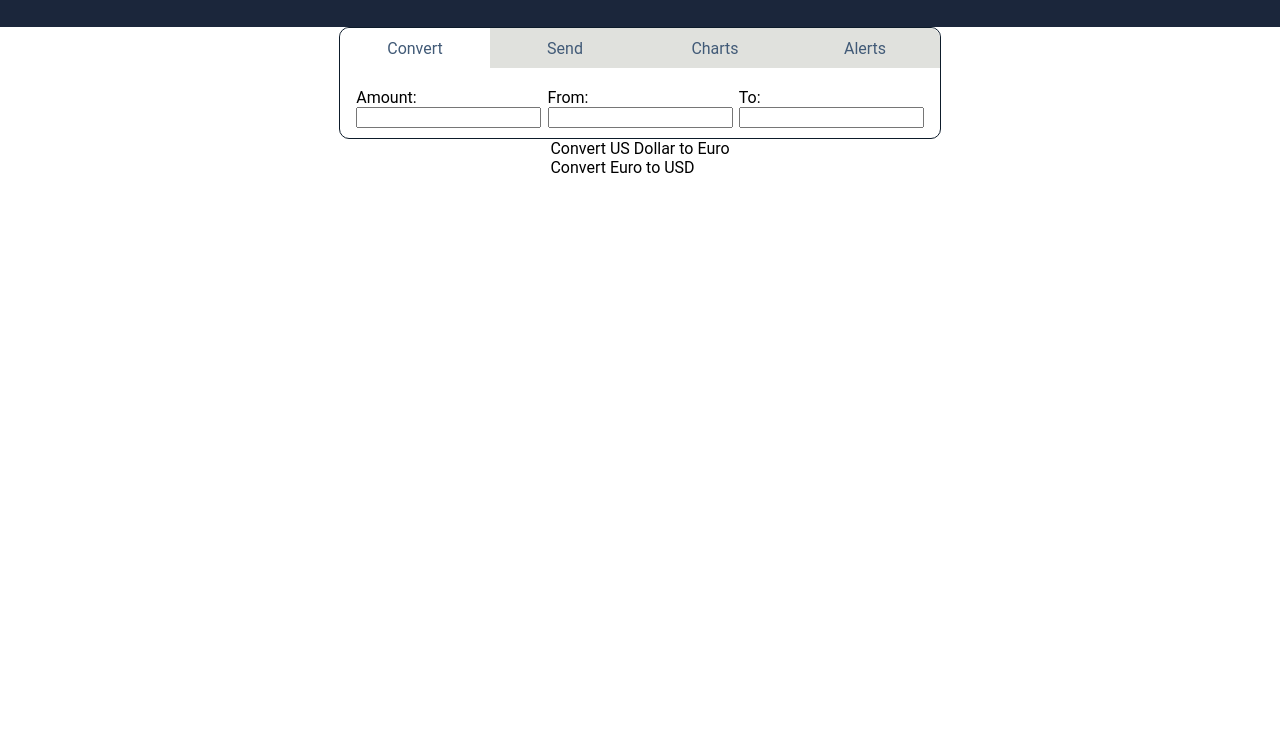
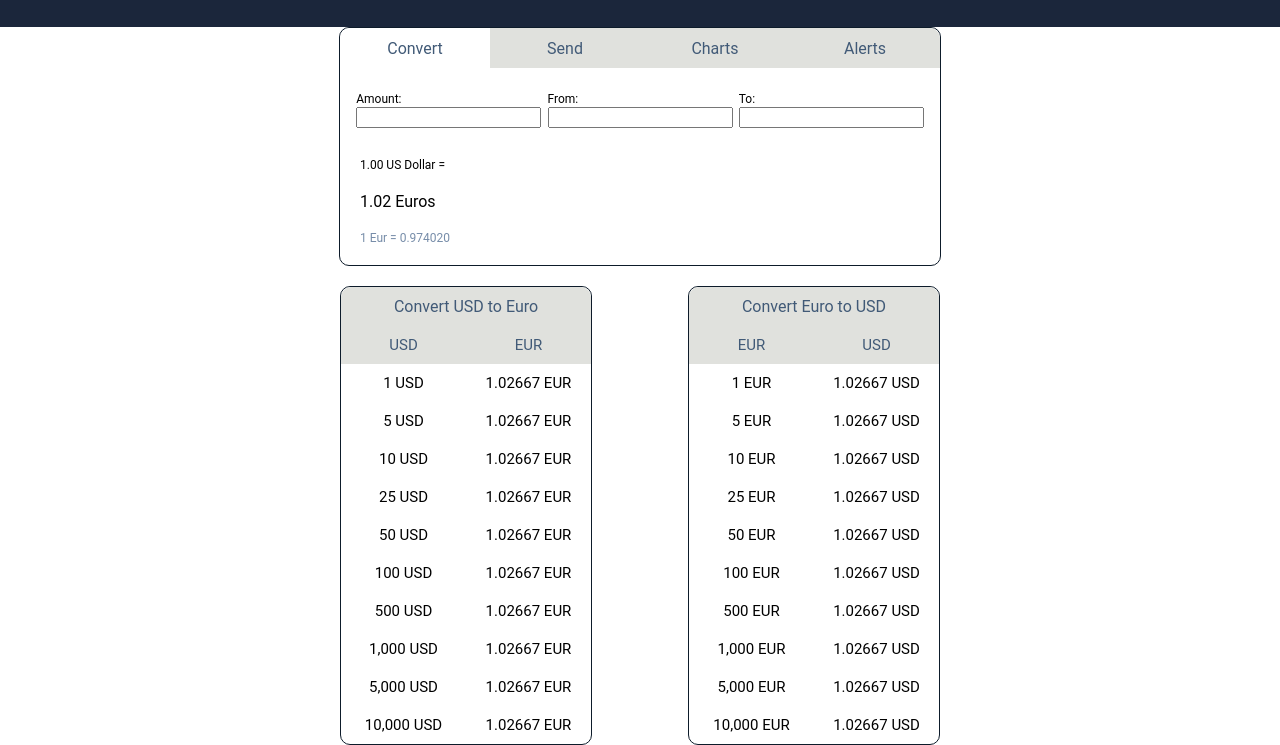
Before and after one commit to jbhumph/currency_converter, a plain HTML site: page index.html in a window 1280 px wide. Shown: the part 124-869 px from the top of the page. Before the commit the page ends 800 px from the top, so only its background shows below. Drawn offline with Linux system fonts and the light colour scheme.

Commit message:
Finished initial CSS layout.

```diff
--- a/index.html
+++ b/index.html
@@ -47,13 +47,110 @@
                     <input type="text" id="to">
                 </div>
             </div>
+            <div class="main_box_response">
+                <div id="resp_init">1.00 US Dollar =</div>
+                <div id="resp_total">1.02 Euros</div>
+                <div id="resp_other">1 Eur = 0.974020</div>
+            </div>
         </div>
         <div class="convert_boxes">
             <div class="convert_box" id="box_A">
-                Convert US Dollar to Euro
+                <div class="box_title">
+                    <div class="bTitle">Convert USD to Euro</div>
+                </div>
+                <div class="box_heads">
+                    <div class="box_head">USD</div>
+                    <div class="box_head">EUR</div>
+                </div>
+                <div class="box_line">
+                    <div class="box_item">1 USD</div>
+                    <div class="box_item">1.02667 EUR</div>
+                </div>
+                <div class="box_line">
+                    <div class="box_item">5 USD</div>
+                    <div class="box_item">1.02667 EUR</div>
+                </div>
+                <div class="box_line">
+                    <div class="box_item">10 USD</div>
+                    <div class="box_item">1.02667 EUR</div>
+                </div>
+                <div class="box_line">
+                    <div class="box_item">25 USD</div>
+                    <div class="box_item">1.02667 EUR</div>
+                </div>
+                <div class="box_line">
+                    <div class="box_item">50 USD</div>
+                    <div class="box_item">1.02667 EUR</div>
+                </div>
+                <div class="box_line">
+                    <div class="box_item">100 USD</div>
+                    <div class="box_item">1.02667 EUR</div>
+                </div>
+                <div class="box_line">
+                    <div class="box_item">500 USD</div>
+                    <div class="box_item">1.02667 EUR</div>
+                </div>
+                <div class="box_line">
+                    <div class="box_item">1,000 USD</div>
+                    <div class="box_item">1.02667 EUR</div>
+                </div>
+                <div class="box_line">
+                    <div class="box_item">5,000 USD</div>
+                    <div class="box_item">1.02667 EUR</div>
+                </div>
+                <div class="box_line">
+                    <div class="box_item">10,000 USD</div>
+                    <div class="box_item">1.02667 EUR</div>
+                </div>
             </div>
             <div class="convert_box" id="box_B">
-                Convert Euro to USD
+                <div class="box_title">
+                    <div class="bTitle">Convert Euro to USD</div>
+                </div>
+                <div class="box_heads">
+                    <div class="box_head">EUR</div>
+                    <div class="box_head">USD</div>
+                </div>
+                <div class="box_line">
+                    <div class="box_item">1 EUR</div>
+                    <div class="box_item">1.02667 USD</div>
+                </div>
+                <div class="box_line">
+                    <div class="box_item">5 EUR</div>
+                    <div class="box_item">1.02667 USD</div>
+                </div>
+                <div class="box_line">
+                    <div class="box_item">10 EUR</div>
+                    <div class="box_item">1.02667 USD</div>
+                </div>
+                <div class="box_line">
+                    <div class="box_item">25 EUR</div>
+                    <div class="box_item">1.02667 USD</div>
+                </div>
+                <div class="box_line">
+                    <div class="box_item">50 EUR</div>
+                    <div class="box_item">1.02667 USD</div>
+                </div>
+                <div class="box_line">
+                    <div class="box_item">100 EUR</div>
+                    <div class="box_item">1.02667 USD</div>
+                </div>
+                <div class="box_line">
+                    <div class="box_item">500 EUR</div>
+                    <div class="box_item">1.02667 USD</div>
+                </div>
+                <div class="box_line">
+                    <div class="box_item">1,000 EUR</div>
+                    <div class="box_item">1.02667 USD</div>
+                </div>
+                <div class="box_line">
+                    <div class="box_item">5,000 EUR</div>
+                    <div class="box_item">1.02667 USD</div>
+                </div>
+                <div class="box_line">
+                    <div class="box_item">10,000 EUR</div>
+                    <div class="box_item">1.02667 USD</div>
+                </div>
             </div>
         </div>
     </div>
--- a/style.css
+++ b/style.css
@@ -112,3 +112,86 @@ body {
     padding: 10px;
     justify-content: space-evenly;
 }
+
+.main_box_body label {
+    font-size: 12px;
+}
+
+.main_box_response {
+    display: flex;
+    flex-direction: column;
+    padding: 10px;
+}
+
+.main_box_response div {
+    padding: 10px;
+}
+
+#resp_init {
+    font-size: 12px;
+}
+
+#resp_other {
+    font-size: 12px;
+    color: #778da9;
+}
+
+.convert_boxes {
+    display: flex;
+    justify-content: space-between;
+    align-items: center;
+    margin-top: 20px;
+    width: 600px;
+}
+
+.convert_box {
+    width: 250px;
+    display: flex;
+    flex-direction: column;
+    justify-content: center;
+    align-items: center;
+    border: 1px solid #0d1b2a;
+    border-radius: 10px;
+}
+
+.box_title {
+    display: flex;
+    background-color: #e0e1dd;
+    width: 250px;
+    justify-content: center;
+    border-top-left-radius: 10px;
+    border-top-right-radius: 10px;
+}
+
+.bTitle {
+    padding: 10px;
+    color: #415a77;
+}
+
+.box_heads {
+    display: flex;
+    width: 100%;
+    justify-content: space-between;
+    font-size: 15px;
+    background-color: #e0e1dd;
+    color: #415a77;
+}
+
+.box_head {
+    padding: 10px;
+    width: 50%;
+    text-align: center;
+}
+
+.box_line {
+    display: flex;
+    width: 100%;
+    justify-content: space-between;
+    font-size: 15px;
+}
+
+.box_item {
+    padding: 10px;
+    text-align: center;
+    width: 50%;
+}
```
